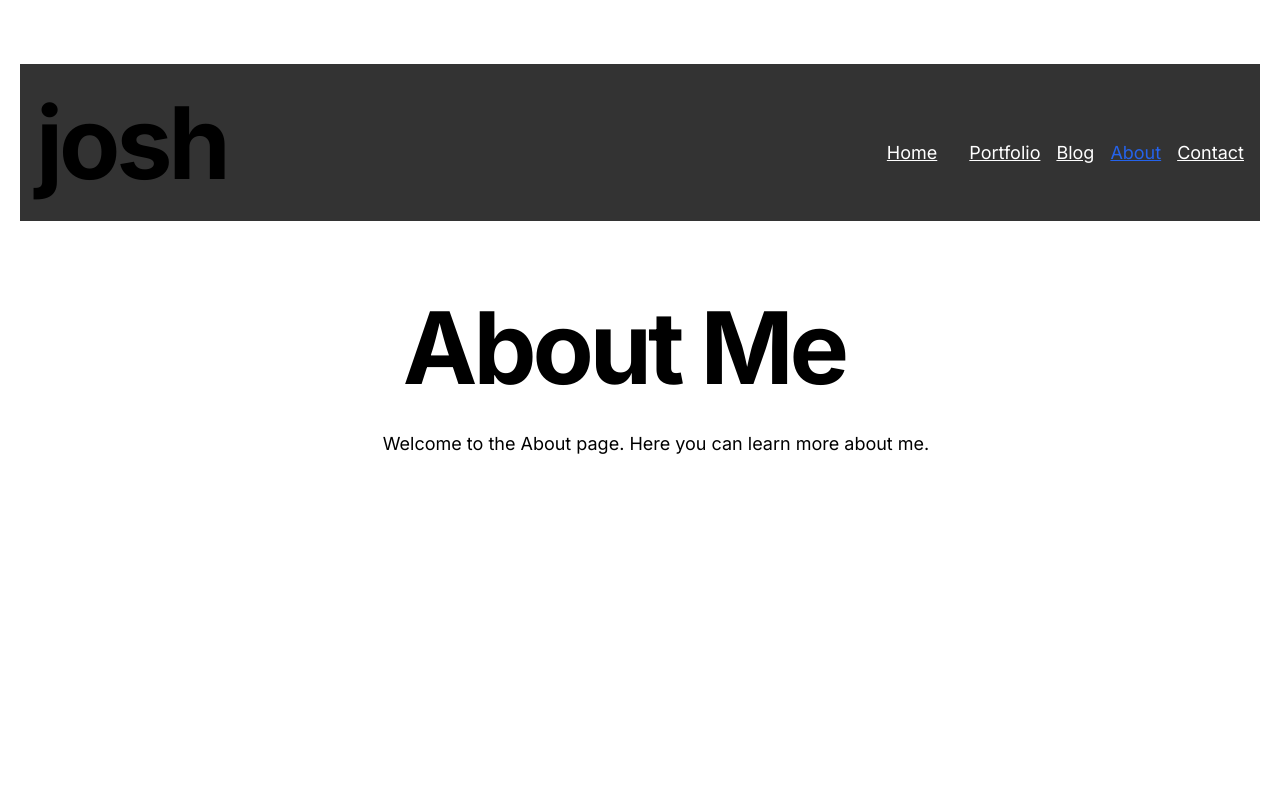
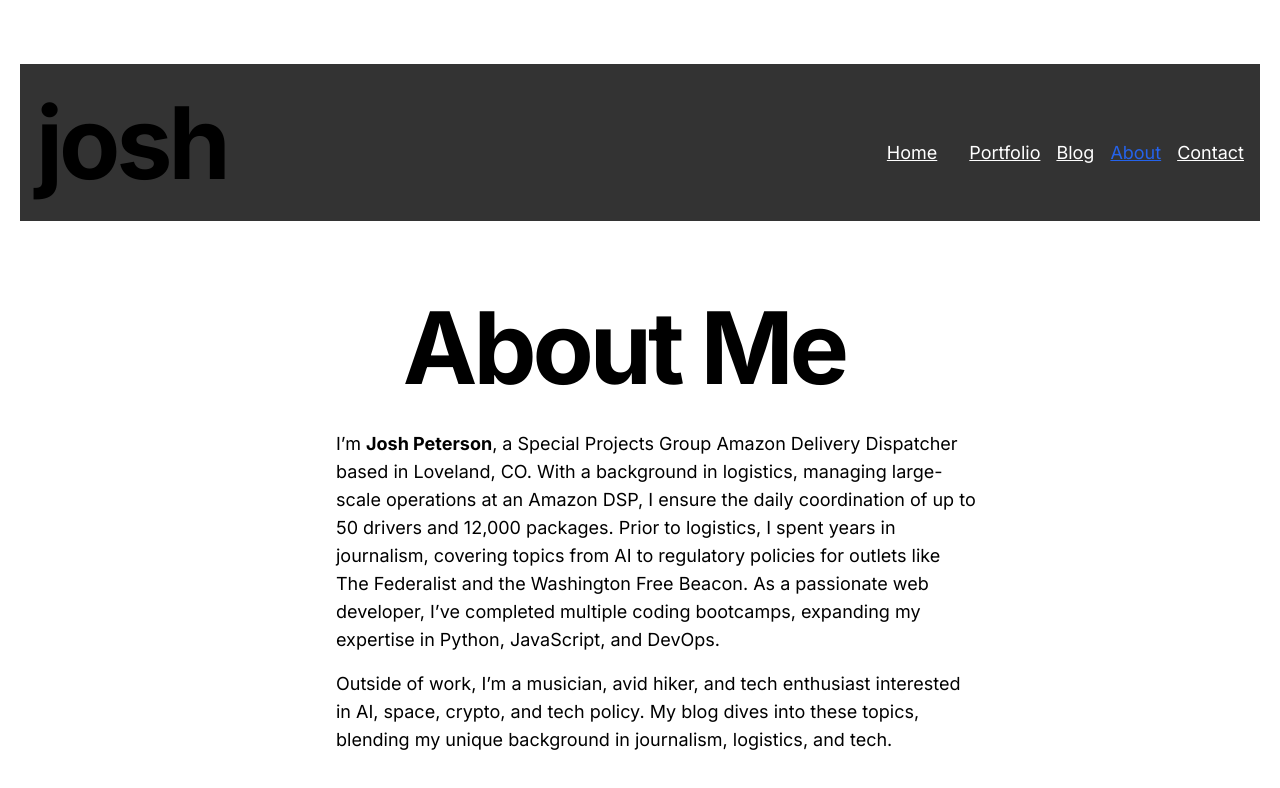
Before and after one commit to joshuadanpeterson/portfolio-blog, a Next.js app: page /about in a window 1280 px wide. Shown: the top 788 px of the page. Built offline with nearby package versions, Linux system fonts and the light colour scheme.

Commit message:
feat: Update About Me bio

```diff
--- a/src/app/about/page.tsx
+++ b/src/app/about/page.tsx
@@ -7,9 +7,25 @@ const AboutPage = () => {
       <h1 className="text-5xl md:text-8xl font-bold tracking-tighter leading-tight md:pr-8">
         About Me
       </h1>
-      <p className="text-lg mt-5 md:pl-8 text-center md:text-left max-w-2xl">
-        Welcome to the About page. Here you can learn more about me.
-      </p>
+      <div className="text-lg mt-5 md:pl-8 text-center md:text-left max-w-2xl">
+        <p className="mb-4">
+          I’m <strong>Josh Peterson</strong>, a Special Projects Group Amazon
+          Delivery Dispatcher based in Loveland, CO. With a background in
+          logistics, managing large-scale operations at an Amazon DSP, I ensure
+          the daily coordination of up to 50 drivers and 12,000 packages. Prior
+          to logistics, I spent years in journalism, covering topics from AI to
+          regulatory policies for outlets like The Federalist and the Washington
+          Free Beacon. As a passionate web developer, I’ve completed multiple
+          coding bootcamps, expanding my expertise in Python, JavaScript, and
+          DevOps.
+        </p>
+        <p className="mb-4">
+          Outside of work, I’m a musician, avid hiker, and tech enthusiast
+          interested in AI, space, crypto, and tech policy. My blog dives into
+          these topics, blending my unique background in journalism, logistics,
+          and tech.
+        </p>
+      </div>
     </div>
   );
 };
```
